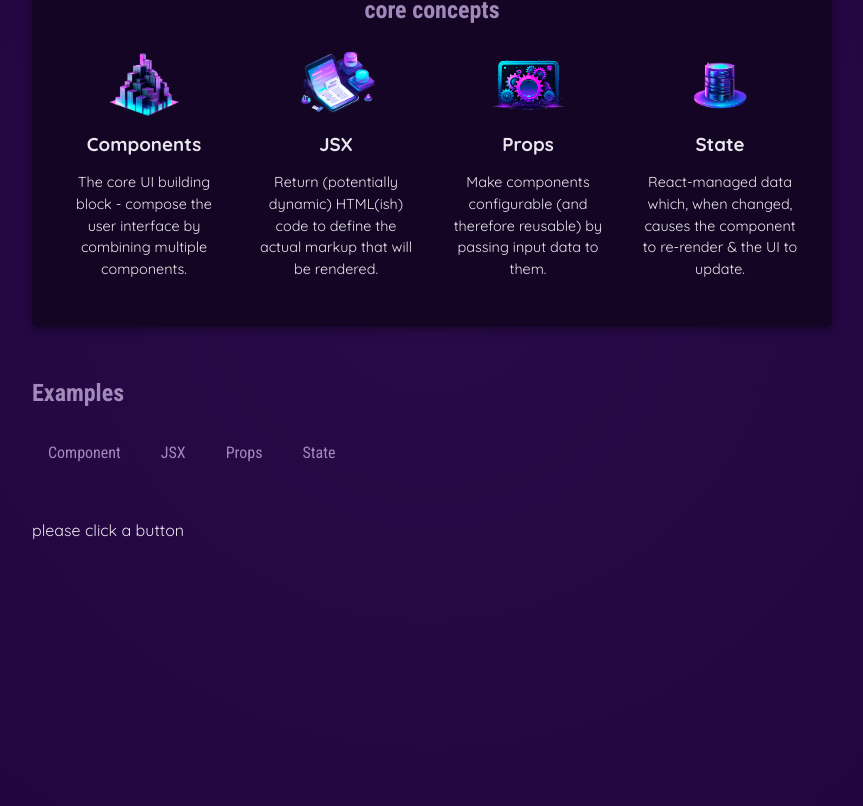
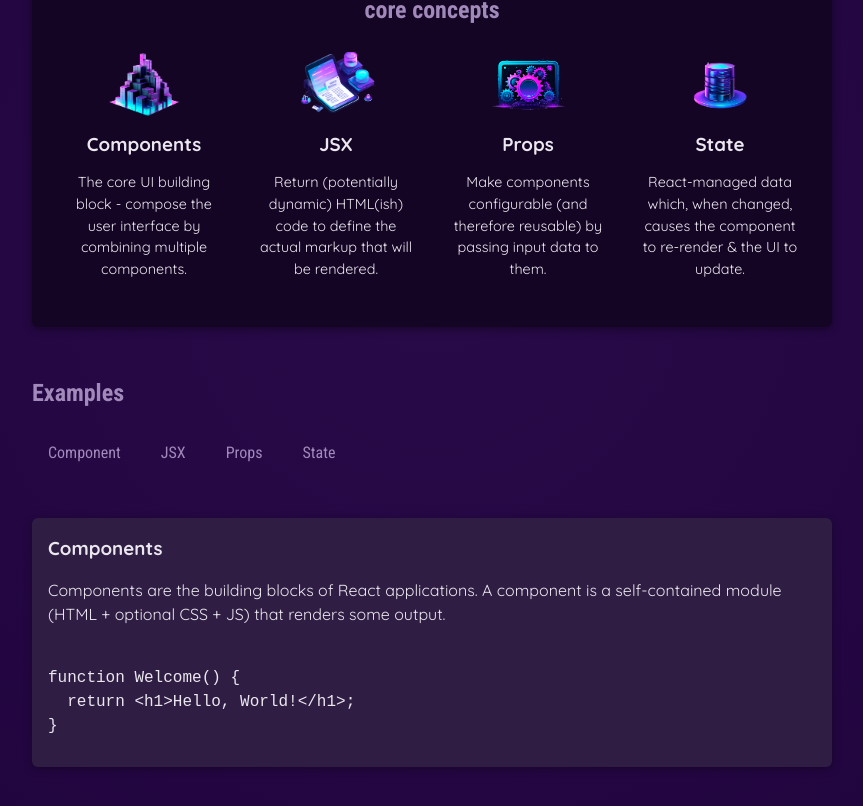
Before and after one commit to IyaadArshad/01-starter-project-udemy, a React (Vite) app: page / in a window 1280 px wide. Shown: the part 372-1178 px from the top of the page, without its empty margins (208-1071 px from the left). Built offline with nearby package versions, Linux system fonts and the light colour scheme.

Commit message:
update for lecture 55

```diff
--- a/src/App.jsx
+++ b/src/App.jsx
@@ -3,9 +3,10 @@
 import { CoreConcept } from "./components/CoreConcept";
 import TabButton from "./components/TabButton";
 import { useState } from 'react';
+import { EXAMPLES } from "./data";
 
 function App() {
-  const [ selectedTopic, setSelectedTopic ] = useState("please click a button");
+  const [selectedTopic, setSelectedTopic] = useState("components");
 
   function handleSelect(selectedButton) {
     setSelectedTopic(selectedButton)
@@ -41,13 +42,25 @@
           <section id="examples">
             <h2>Examples</h2>
             <menu>
-              <TabButton onSelect={() => handleSelect('component')}>Component</TabButton>
+              <TabButton onSelect={() => handleSelect('components')}>Component</TabButton>
               <TabButton onSelect={() => handleSelect('jsx')}>JSX</TabButton>
               <TabButton onSelect={() => handleSelect('props')}>Props</TabButton>
-              <TabButton onSelect={() =>handleSelect('state')}>State</TabButton>
+              <TabButton onSelect={() => handleSelect('state')}>State</TabButton>
             </menu>
           </section>
-          {selectedTopic}
+          <div id="tab-content">
+            <h3>
+              {EXAMPLES[selectedTopic].title}
+            </h3>
+            <p>
+              {EXAMPLES[selectedTopic].description}
+            </p>
+            <pre>
+              <code>
+                {EXAMPLES[selectedTopic].code}
+              </code>
+            </pre>
+          </div>
         </main>
       </div>
     </div>
--- a/src/data.js
+++ b/src/data.js
@@ -29,3 +29,54 @@
       'React-managed data which, when changed, causes the component to re-render & the UI to update.',
   },
 ];
+
+export const EXAMPLES = {
+  components: {
+    title: 'Components',
+    description:
+      'Components are the building blocks of React applications. A component is a self-contained module (HTML + optional CSS + JS) that renders some output.',
+    code: `
+function Welcome() {
+  return <h1>Hello, World!</h1>;
+}`,
+  },
+  jsx: {
+    title: 'JSX',
+    description:
+      'JSX is a syntax extension to JavaScript. It is similar to a template language, but it has full power of JavaScript (e.g., it may output dynamic content).',
+    code: `
+<div>
+  <h1>Welcome {userName}</h1>
+  <p>Time to learn React!</p>
+</div>`,
+  },
+  props: {
+    title: 'Props',
+    description:
+      'Components accept arbitrary inputs called props. They are like function arguments.',
+    code: `
+function Welcome(props) {
+  return <h1>Hello, {props.name}</h1>;
+}`,
+  },
+  state: {
+    title: 'State',
+    description:
+      'State allows React components to change their output over time in response to user actions, network responses, and anything else.',
+    code: `
+function Counter() {
+  const [isVisible, setIsVisible] = useState(false);
+
+  function handleClick() {
+    setIsVisible(true);
+  }
+
+  return (
+    <div>
+      <button onClick={handleClick}>Show Details</button>
+      {isVisible && <p>Amazing details!</p>}
+    </div>
+  );
+}`,
+  },
+};
```
